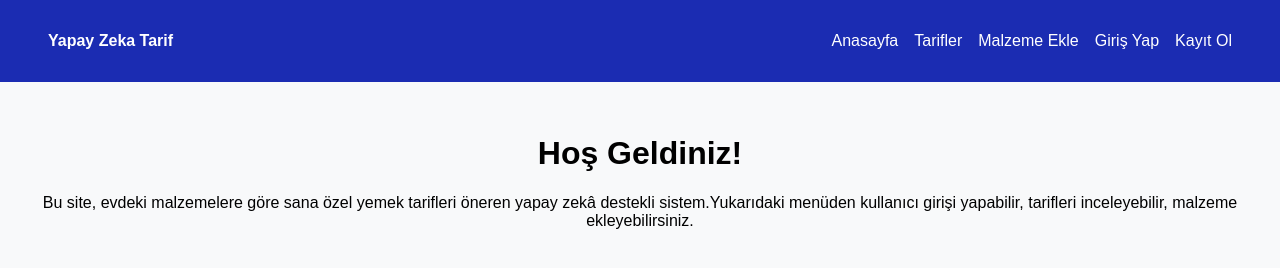
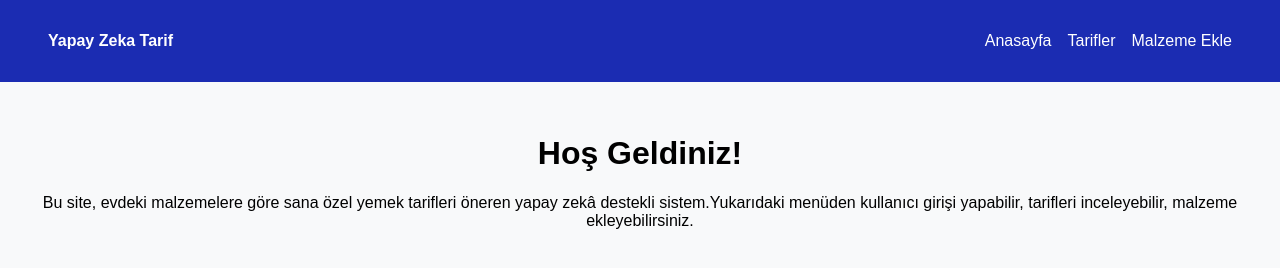
Before and after one commit to BuseNurAydn/TarifAlJam, a plain HTML site: page templates/index.html in a window 1280 px wide. Drawn offline with Linux system fonts and the light colour scheme; files that its build step writes are made by us from their sources.

Commit message:
Navbar düzenleme

```diff
--- a/templates/index.html
+++ b/templates/index.html
@@ -15,8 +15,6 @@
           <li><a href="index.html">Anasayfa</a></li>
           <li><a href="recipes.html">Tarifler</a></li>
           <li><a href="materials.html">Malzeme Ekle</a></li>
-          <li><a href="login.html">Giriş Yap</a></li>
-          <li><a href="register.html">Kayıt Ol</a></li>
         </ul>
       </nav>
 
```
Also changed, not shown: templates/materials.html (+0 -2 lines), templates/recipes.html (+0 -2 lines).
